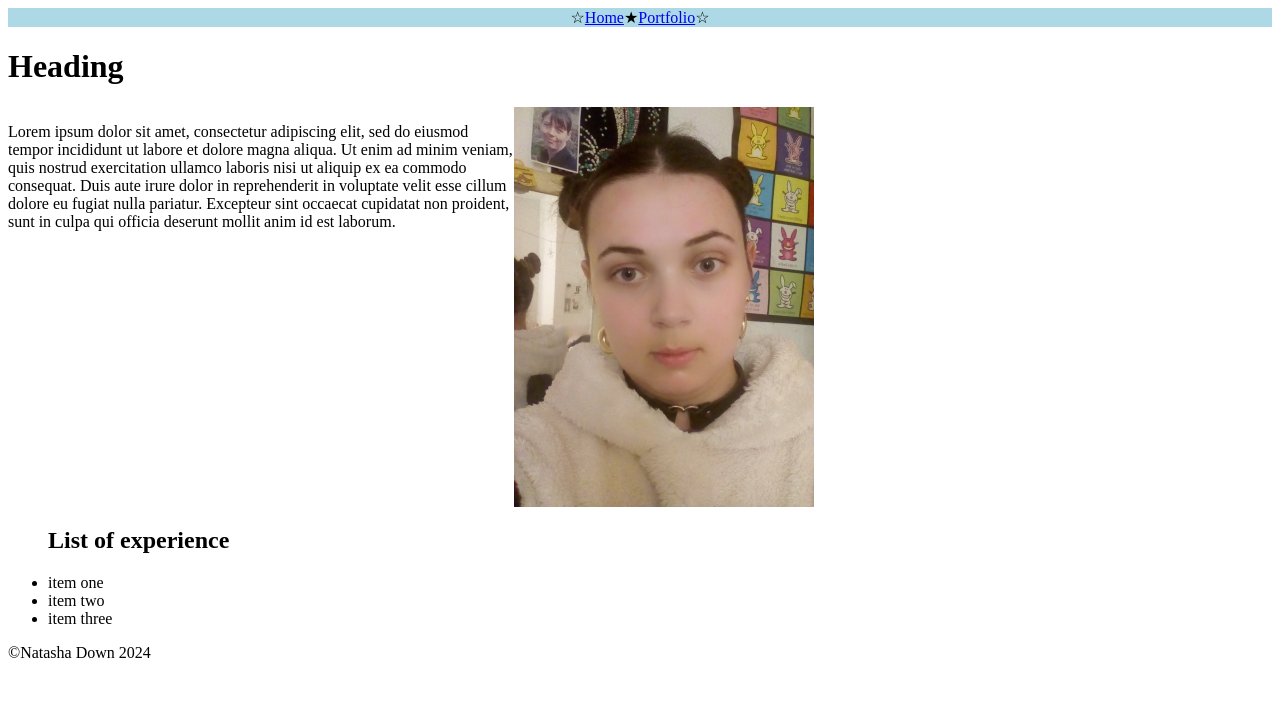
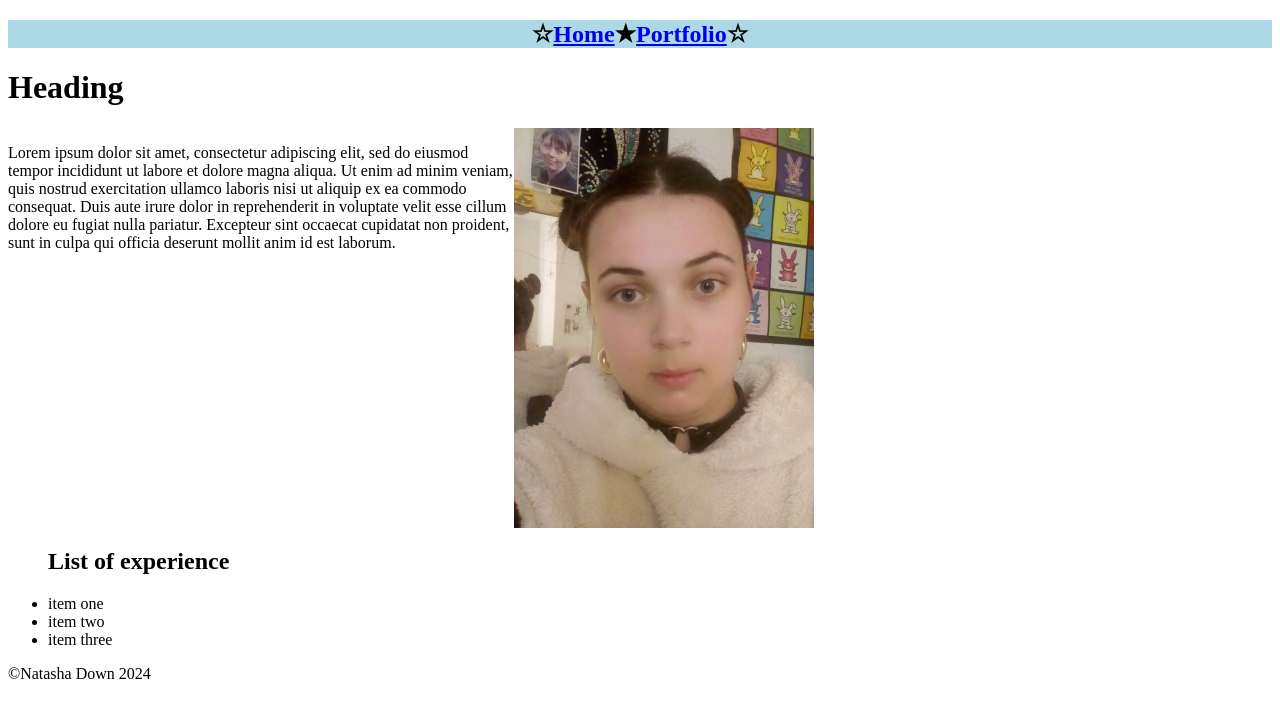
Before and after one commit to itashichan/portfolio, a plain HTML site: page index.html in a window 1280 px wide. Drawn offline with Linux system fonts and the light colour scheme.

Commit message:
Update index.html

```diff
--- a/index.html
+++ b/index.html
@@ -6,7 +6,7 @@
 
 <body>
 	<nav style="width:100%; background:lightblue; text-align:center;">
-	&#9734;<a href="index.html">Home</a>&#9733;<a href="portfolio.html">Portfolio</a>&#9734;
+	<h1>&#9734;<a href="index.html">Home</a>&#9733;<a href="portfolio.html">Portfolio</a>&#9734;</h1>
 	</nav>
 	<h1>Heading</h1>
 	<div style="display:flex; flex-direction:row;">
```
